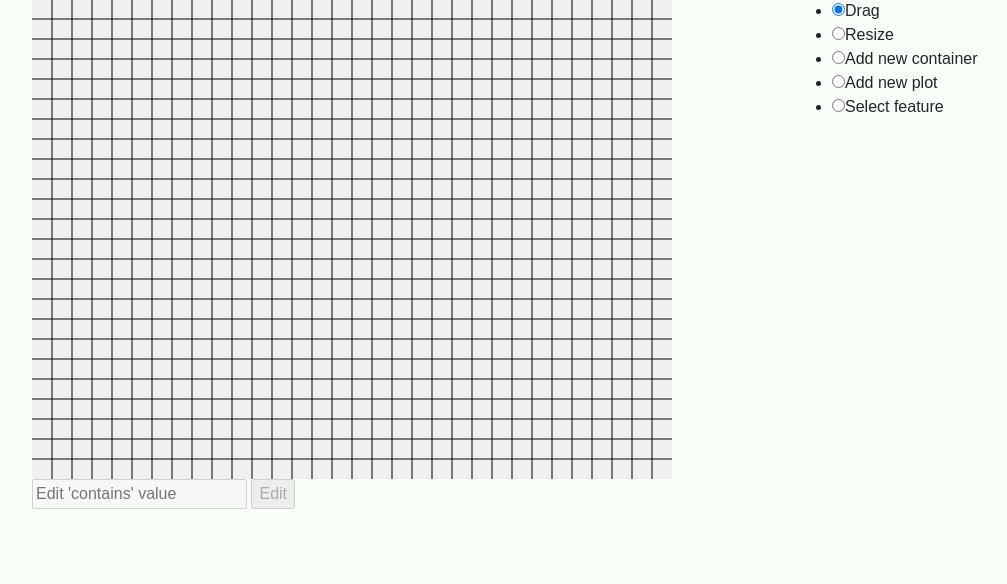
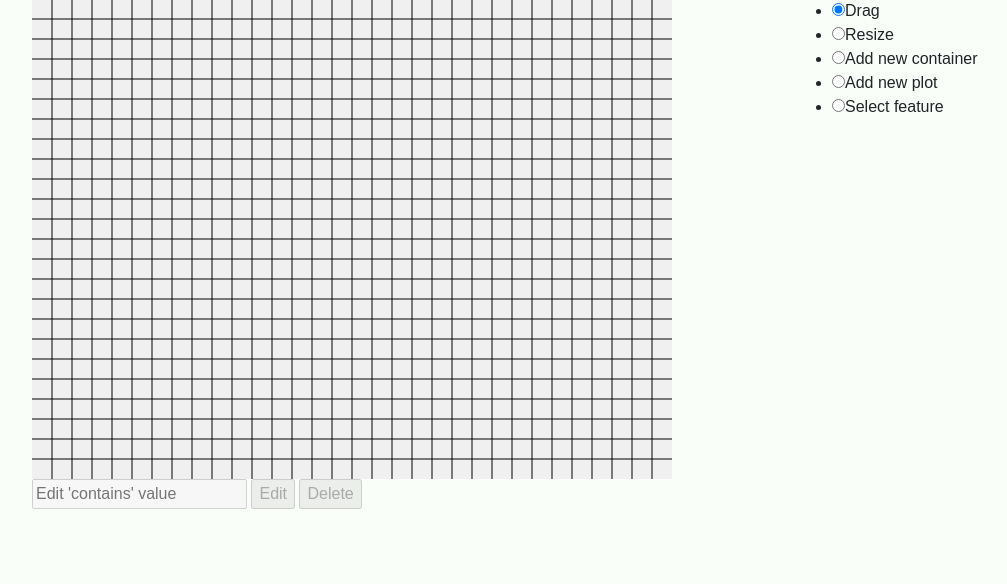
Before and after one commit to markblack96/garden-planner, a Flask app: page /designer in a window 1280 px wide. Shown: the part 43-627 px from the top of the page, without its empty margins (53-1060 px from the left). Run offline with Flask 2, Linux system fonts and the light colour scheme; some libraries are stand-ins or nearby versions.

Commit message:
Added deletion feature, allowing elements to be deleted. Fixed bug where element could be selected without "selected" option being active

```diff
--- a/static/scripts/app.js
+++ b/static/scripts/app.js
@@ -67,7 +67,7 @@ d3.select("svg")
     	if (d3.select('input[name="options"]:checked').node().id === "draw")
     	{
             console.log(coords);
-            var new_circle = {cx: coords[0], cy: coords[1], r: 25, id: current_id, selected: false, contains: null};
+            var new_circle = {cx: coords[0], cy: coords[1], r: 25, id: "i" + current_id, selected: false, contains: null}; // numeric id's are wonky, i# is the format
             circles.push(new_circle);
             console.log(circles);
             svg.selectAll("circle")
@@ -102,7 +102,7 @@ d3.select("svg")
             console.log("Test 1!");
             var coords = d3.mouse(this);
             var plot_data = {
-				id: current_id,
+				id: "i" + current_id,
                 x: coords[0],
                 y: coords[1],
                 width: 0,
@@ -117,6 +117,7 @@ d3.select("svg")
                 .append("rect")
                 .attr("x", function(d) { return d.x })
                 .attr("y", function(d) { return d.y })
+                .attr("id", function(d) { return "i" + current_id } )
                 .attr("class", function(d) { return d.class })
                 .attr("width", 0)
                 .attr("height", 0)
@@ -193,7 +194,7 @@ d3.select("svg")
         var active = svg.selectAll("rect.plot-active");
         active.attr("class", "plot");
 		// get current plot data
-		var plot_data = plots.find(x => x.id === current_id);
+		var plot_data = plots.find(x => x.id === "i" + current_id);
 		plot_data.x = active.attr("x"); plot_data.y = active.attr("y");
 		plot_data.width = active.attr("width");
 		plot_data.height = active.attr("height");
@@ -219,7 +220,7 @@ function mouseOverHandler(d, i) {
 	 	.duration(200)
 	 	.style("opacity", .9);
 	 // div.html("Tooltip")
-	div.html("Contains: "+d.contains)
+	div.html("Contains: "+d.contains )
 		.style("left", (d3.event.pageX) + "px")
 		.style("top", (d3.event.pageY-28) + "px");
 
@@ -231,11 +232,14 @@ function mouseOutHandler(d, i) {
 	 	.style("opacity", 0);
 }
 
-function select_handler(d) { // i herd u leik spaghet cöd
+function select_handler(d) {
     var edit_input = document.getElementById('edit_input');
     var edit_send = document.getElementById('edit_send');
+    var edit_delete = document.getElementById('edit_delete');
+    if (d3.select('input[name="options"]:checked').node().id === 'select')
+    {
+    test_edit_input = edit_input;
 
-    test_edit_input = edit_input;
 
 	if (!d.selected) {
         d.selected = true;
@@ -244,10 +248,17 @@ function select_handler(d) { // i herd u leik spaghet cöd
         // open edit div
         edit_input.disabled = false;
         edit_send.disabled = false;
+        edit_delete.disabled = false;
+
         edit_input.value = d.contains;
         d3.select('#edit_send').on("click", function() {
             d.contains = edit_input.value;
             console.log("If you see this it might work: " + d.contains);
+        });
+        d3.select('#edit_delete').on("click", function() {
+            // delete the selected element and associated data
+            d3.select("#" + d.id).remove();
+            plots.pop("#i" + d.id);
         });
 	}
 	else
@@ -256,5 +267,7 @@ function select_handler(d) { // i herd u leik spaghet cöd
 	    d3.select(this).classed("selected", d.selected);
 	    document.getElementById('edit_input').disabled = true;
         document.getElementById('edit_send').disabled = true;
+        document.getElementById('edit_delete').disabled = true;
 	}
 }
+}
--- a/templates/design.html
+++ b/templates/design.html
@@ -41,6 +41,7 @@ svg {
     <div class="edit-bar">
         <input id="edit_input" type="text" placeholder="Edit 'contains' value" disabled></input>
         <input type="submit" id="edit_send" value="Edit" disabled></input>
+        <input type="submit" id="edit_delete" value="Delete" disabled></input>
     </div>
 </div>
 <script src="{{url_for('static', filename='scripts/app.js')}}"></script>
```
